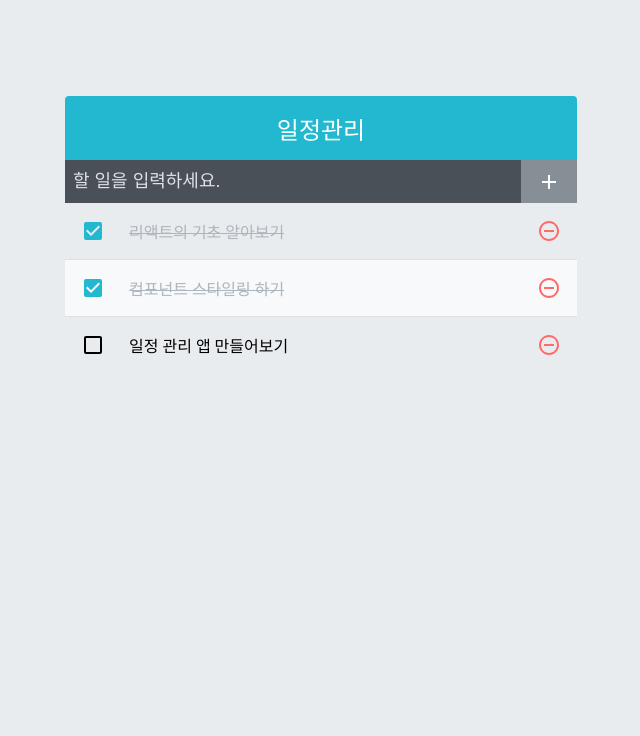
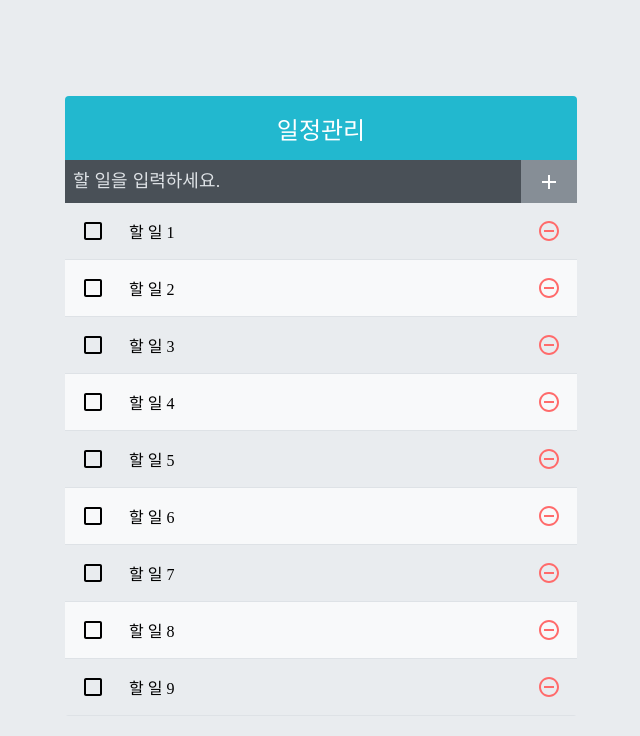
Before and after one commit to sumin-hwang/React, a React (Create React App) app in the folder todo-app/: page / in a window 1280 px wide. Shown: the top 736 px of the page, without its empty margins (319-959 px from the left). Built offline with nearby package versions, Linux system fonts and the light colour scheme.

Commit message:
성능 최적화

```diff
--- a/todo-app/src/App.js
+++ b/todo-app/src/App.js
@@ -3,25 +3,38 @@ import TodoTemplate from './components/TodoTemplate';
 import TodoInsert from './components/TodoInsert';
 import TodoList from './components/TodoList';
 
+function createBulkTodos() {
+  const array = [];
+  for(let i = 1; i <= 2500; i++){
+    array.push({
+      id : i,
+      text : `할 일 ${i}`,
+      checked : false,
+    });
+  }
+  return array;
+}
+
+
 const App = () => {
 
-  const [todos, setTodos] = React.useState([
-    {
-      id : 1,
-      text : '리액트의 기초 알아보기',
-      checked : true,
-    },
-    {
-      id : 2,
-      text : '컴포넌트 스타일링 하기',
-      checked : true,
-    },
-    {
-      id : 3,
-      text : '일정 관리 앱 만들어보기',
-      checked : false,
-    }
-  ]);
+  const [todos, setTodos] = React.useState(createBulkTodos);
+  //   {
+  //     id : 1,
+  //     text : '리액트의 기초 알아보기',
+  //     checked : true,
+  //   },
+  //   {
+  //     id : 2,
+  //     text : '컴포넌트 스타일링 하기',
+  //     checked : true,
+  //   },
+  //   {
+  //     id : 3,
+  //     text : '일정 관리 앱 만들어보기',
+  //     checked : false,
+  //   }
+  // ]);
 
   const nextId = React.useRef(4); //고윳값으로 사용될 id, ref사용해서 변수 담음
 
@@ -47,7 +60,7 @@ const App = () => {
     id => {
      setTodos(
        todos.map(todo =>
-        todo.id === id ? {...todos, checked : !todo.checked} : todo,),
+        todo.id === id ? {...todo, checked : !todo.checked} : todo,),
      );
     }, [todos],
   );
```
